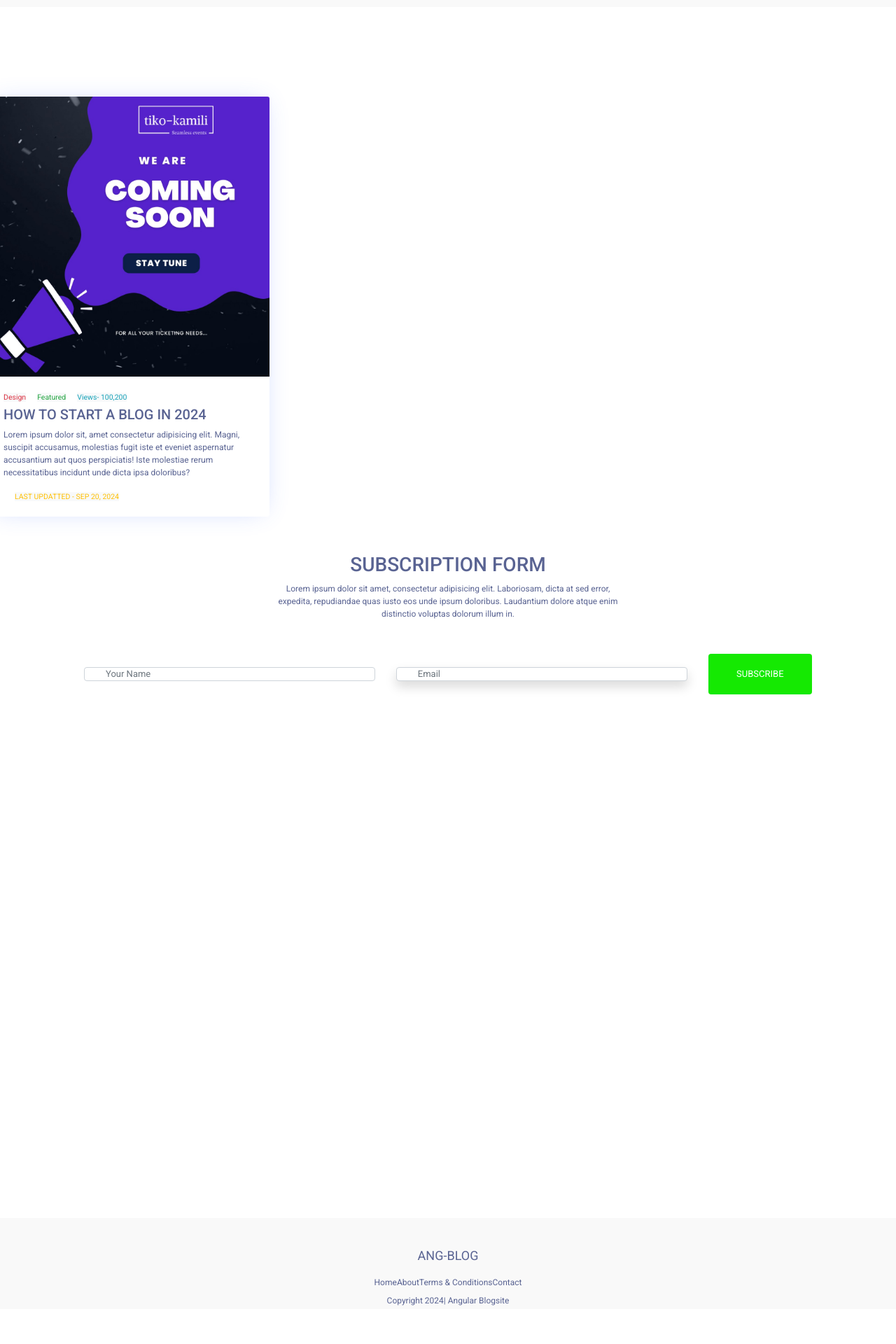
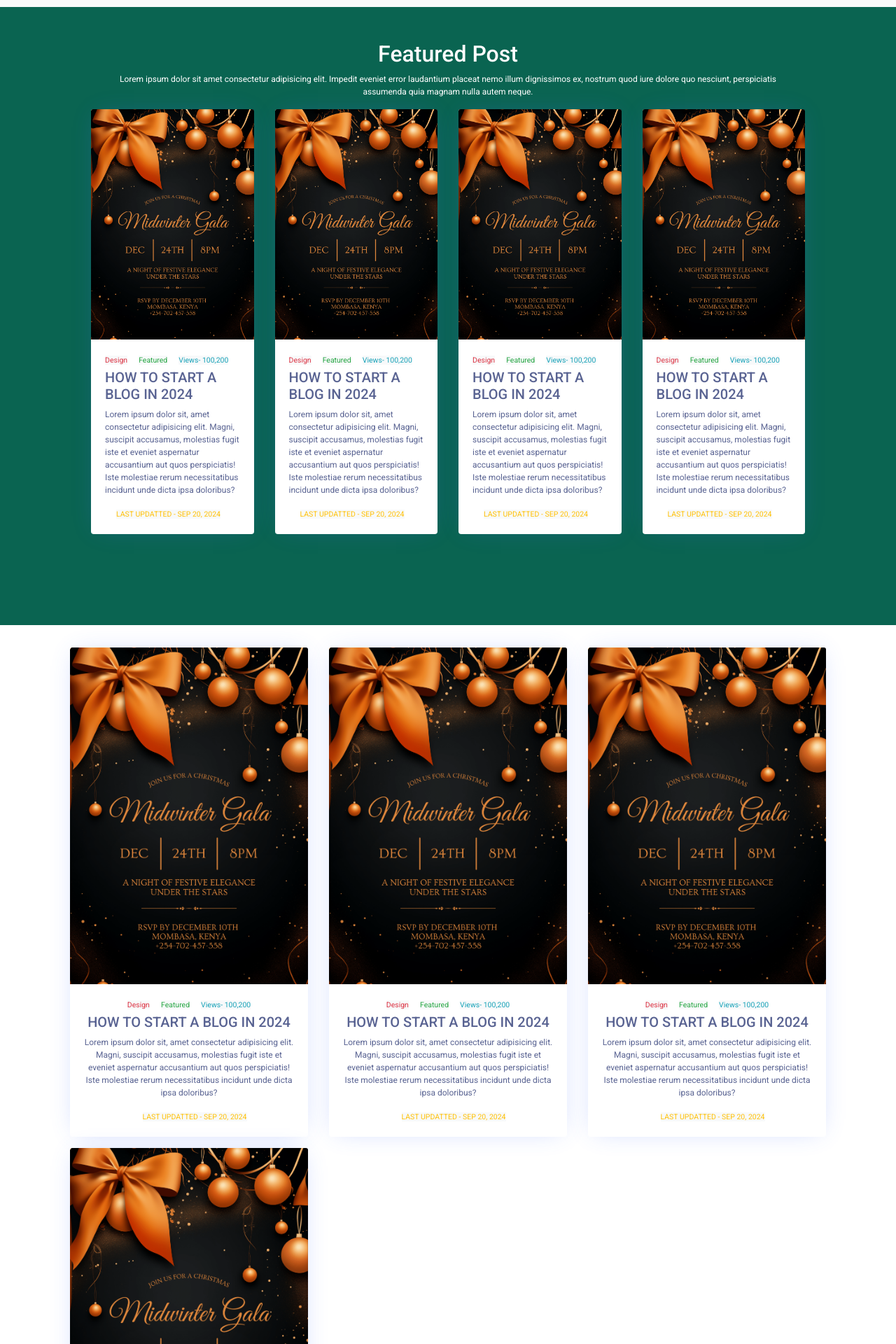
Before and after one commit to malvinopondo/blog-post, an Angular app: page / in a window 1280 px wide. Shown: the part 140-2060 px from the top of the page at 70% size. Before the commit the page ends 2015 px from the top, so only its background shows below. Built offline with nearby package versions, Linux system fonts and the light colour scheme.

Commit message:
feat(home): created the latest posts section

```diff
--- a/src/app/layouts/post-card/post-card.component.css
+++ b/src/app/layouts/post-card/post-card.component.css
@@ -1,5 +1,5 @@
 .card{
-    max-width: 400px;
+    max-width: 800px;
     border: none;
     box-shadow: 0px 0px 33px -10px rgba(71, 114, 254, 0.3);
 }
--- a/src/app/layouts/post-card/post-card.component.html
+++ b/src/app/layouts/post-card/post-card.component.html
@@ -1,5 +1,5 @@
 <div class="card shadow-effect">
-    <img src="assets/t.k.1.6.jpeg" alt="post-card" class="card-img-top">
+    <img src="assets/t.k 1.10 event-min.png" alt="post-card" class="card-img-top">
     <div class="card-body">
             <small class="bg-light text-danger text-center">Design</small>
             <small class="bg-light text-success text-center ml-3">Featured</small>
--- a/src/app/pages/home/home.component.css
+++ b/src/app/pages/home/home.component.css
@@ -0,0 +1,7 @@
+.featured-section{
+    padding-left: 130px;
+    padding-right:130px;
+    padding-bottom:130px;
+
+    background-color: var(--primary-color);
+}
--- a/src/app/pages/home/home.component.html
+++ b/src/app/pages/home/home.component.html
@@ -6,9 +6,40 @@
             <p class="text-white">Lorem ipsum dolor sit amet consectetur adipisicing elit. Impedit eveniet error laudantium placeat nemo illum dignissimos ex, nostrum quod iure dolore quo nesciunt, perspiciatis assumenda quia magnam nulla autem neque.</p>
         </div>
         <div class="row">
-            <div class="col-lg-3"></div>
+            <div class="col-lg-3">
                 <app-post-card> </app-post-card>
+            </div>
+            <div class="col-lg-3">
+                <app-post-card> </app-post-card>
+            </div>
+            <div class="col-lg-3">
+                <app-post-card> </app-post-card>
+            </div>
+            <div class="col-lg-3">
+                <app-post-card> </app-post-card>
+            </div>
         </div>
         </div>
     </div>
 </section>
+<section class="container mt-3">
+    <div class="col-md-12 text-center">
+        <div class="row">
+            <div class="col-md-4 mt-3">
+                <app-post-card></app-post-card>
+            </div>
+            <div class="col-md-4 mt-3">
+                <app-post-card></app-post-card>
+            </div>
+            <div class="col-md-4 mt-3">
+                <app-post-card></app-post-card>
+            </div>
+            <div class="col-md-4 mt-3">
+                <app-post-card></app-post-card>
+            </div>
+
+        </div>
+
+    </div>
+
+</section>
--- a/src/styles.css
+++ b/src/styles.css
@@ -10,7 +10,7 @@
 
 
     :root{
-    --primary-color: #15e902;
+    --primary-color: #0a6451;
     --secondary-color: #0be650;
     --body-text-color: #596392;
     --navbar-footer-color: #f9f9f9;
```
